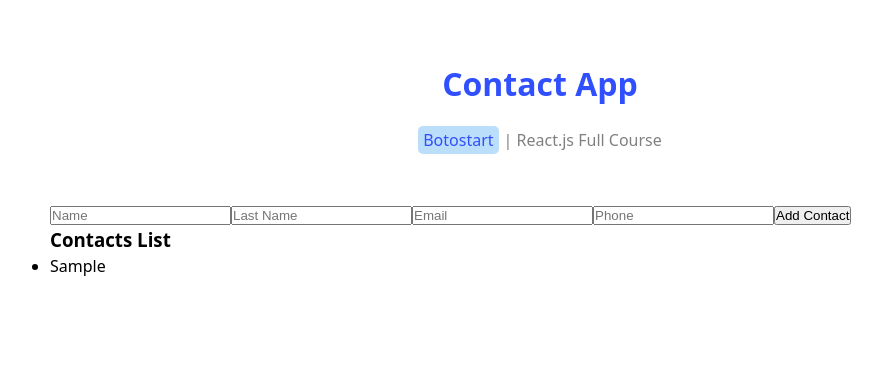
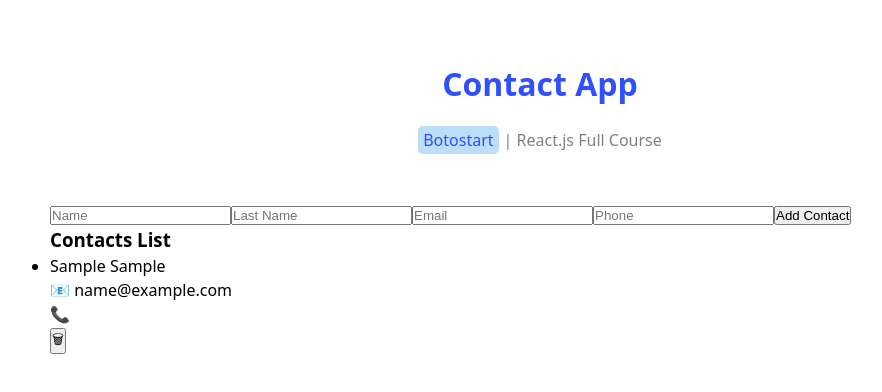
Before and after one commit to Faezeh-adbii/Contact_App, a React (Vite) app: page / in a window 1280 px wide. Both pictures are taken after typing "Sample", "Sample", "name@example.com", "5" into the empty fields and a click on the button "Add Contact". Shown: the top 392 px of the page, without its empty margins (100-982 px from the left). Built offline with nearby package versions, Linux system fonts and the light colour scheme.

Commit message:
Render Contact

```diff
--- a/src/components/ContactsList.jsx
+++ b/src/components/ContactsList.jsx
@@ -1,16 +1,28 @@
-
-function ContactsList({contacts}) {
-  console.log(contacts);
+function ContactsList({ contacts }) {
   return (
     <div>
-        <div>
-          <h3>Contacts List</h3>
-          <ul>
-            {contacts.map(contact => (<li key={contact.id}>{contact.Name}</li>) )}
-          </ul>
-        </div>
+      <div>
+        <h3>Contacts List</h3>
+        {contacts.length ? (<ul>
+          {contacts.map((contact) => (
+            <li key={contact.id}>
+              <p>
+                {contact.Name} {contact.LastName}
+              </p>
+              <p>
+                <span>📧</span> {contact.Email}
+              </p>
+              <p>
+                <span>📞</span> {contact.phone}
+              </p>
+              <button>🗑</button>
+            </li>
+          ))}
+        </ul>) : <p>"No Cantact Yet!"</p> }
+
+      </div>
     </div>
-  )
+  );
 }
 
-export default ContactsList
+export default ContactsList;
```
Also changed, not shown: src/components/ContactItem.jsx (added).
